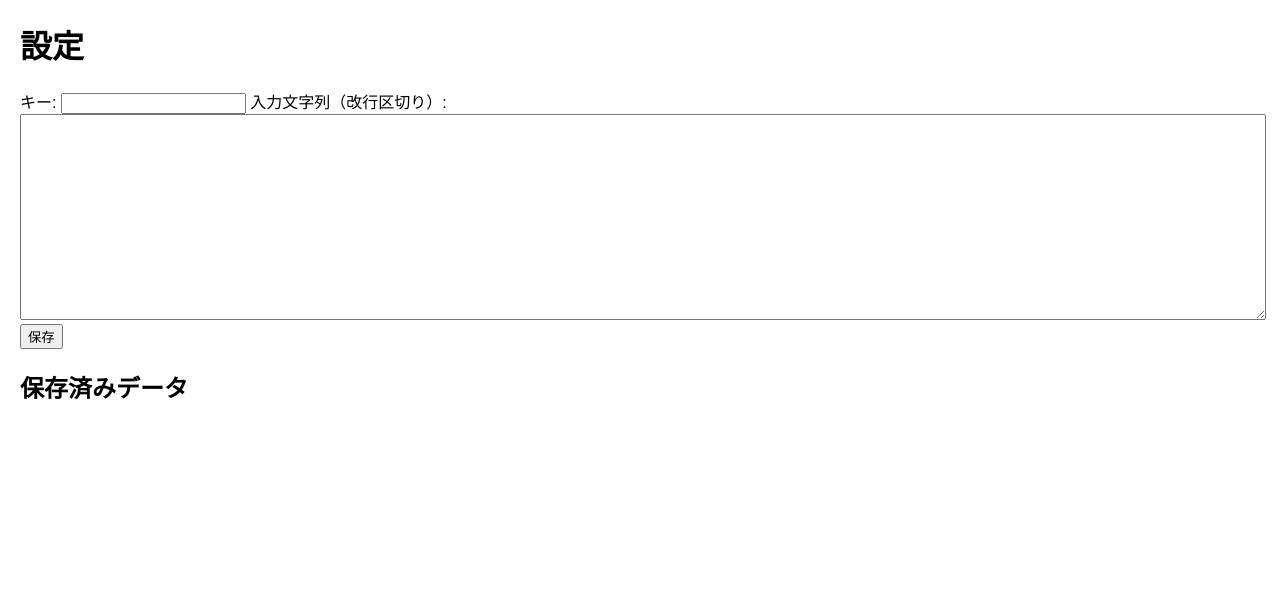
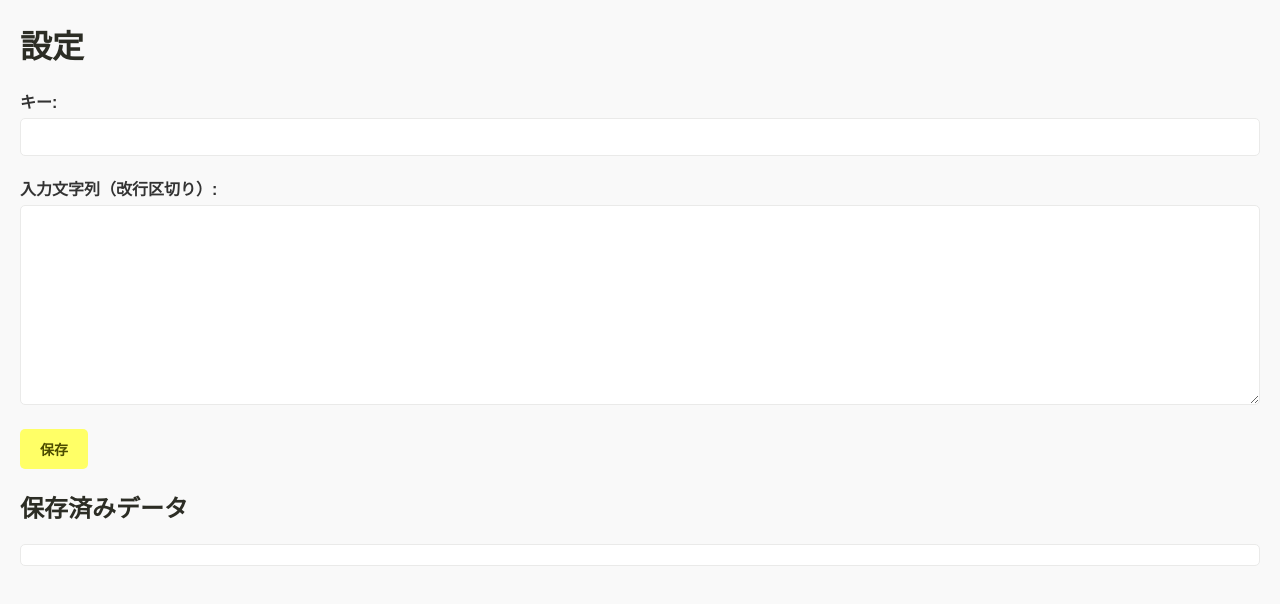
Before and after one commit to shinshin86/puitag, a website built with Vite: page options.html in a window 1280 px wide. Built offline with nearby package versions, Linux system fonts and the light colour scheme; some packages are replaced by stand-ins of ours.

Commit message:
add style at options page

```diff
--- a/options.html
+++ b/options.html
@@ -4,8 +4,54 @@
   <meta charset="UTF-8">
   <title>Settings</title>
   <style>
-    body { font-family: Arial, sans-serif; margin: 20px; }
-    textarea { width: 100%; height: 200px; }
+    body {
+      font-family: Arial, sans-serif;
+      margin: 20px;
+      background-color: #f9f9f9;
+      color: #333;
+    }
+    h1, h2 {
+      color: #2c2d25;
+    }
+    label {
+      display: block;
+      margin-top: 20px;
+      font-weight: bold;
+    }
+    input[type="text"], textarea {
+      width: 100%;
+      padding: 10px;
+      margin-top: 5px;
+      border: 1px solid #eaeae9;
+      border-radius: 5px;
+      box-sizing: border-box;
+      font-size: 14px;
+    }
+    textarea {
+      height: 200px;
+    }
+    button {
+      display: inline-block;
+      padding: 10px 20px;
+      margin-top: 20px;
+      font-size: 14px;
+      font-weight: bold;
+      color: #4c4c00;
+      background-color: #ffff66;
+      border: none;
+      border-radius: 5px;
+      cursor: pointer;
+    }
+    button:hover {
+      background-color: #ffcc00;
+    }
+    #savedData {
+      margin-top: 20px;
+      padding: 10px;
+      border: 1px solid #eaeae9;
+      border-radius: 5px;
+      background-color: #fff;
+    }
   </style>
 </head>
 <body>
```
